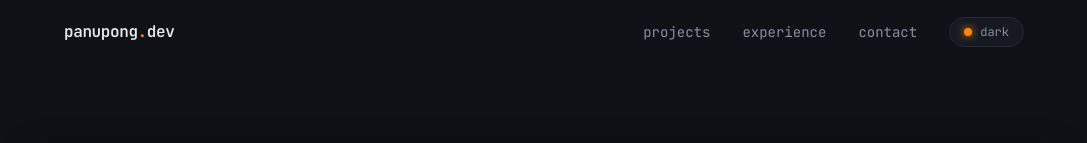
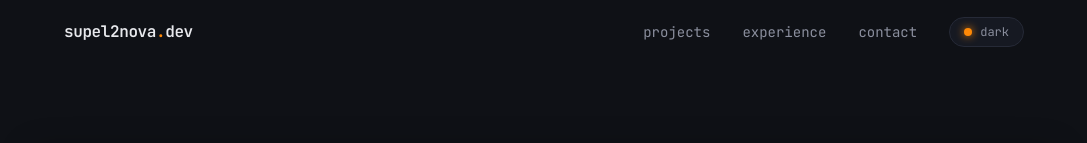
Before and after one commit to supel2nova/web-portfolio, a React (Vite) app: page / in a window 1280 px wide. Shown: the top 143 px of the page, without its empty margins (96-1183 px from the left). Built offline with nearby package versions, Linux system fonts and the light colour scheme.

Commit message:
Update :  meta description and logo name to reflect branding change to Supel2Nova

```diff
--- a/index.html
+++ b/index.html
@@ -5,7 +5,7 @@
   <meta charset="UTF-8" />
   <link rel="icon" type="image/svg+xml" href="/favicon.svg" />
   <meta name="viewport" content="width=device-width, initial-scale=1.0" />
-  <meta name="description" content="Panupong Yapradith — Frontend-focused Software Engineer. Portfolio." />
+  <meta name="description" content="Supel2Nova — Frontend-focused Software Engineer. Portfolio." />
   <title>supel2nova.dev — Software Engineer</title>
   <script>
     try {
--- a/src/components/Nav.tsx
+++ b/src/components/Nav.tsx
@@ -3,9 +3,9 @@ import gsap from 'gsap'
 import { ScrollTrigger } from 'gsap/ScrollTrigger'
 import { useRef, useState } from 'react'
 import { NAV_OFFSET, NAV_SCROLL_START } from '../constants'
-import { useTheme } from '../hooks/useTheme'
 import { NAV_LINKS } from '../data/nav'
 import { usePrefersReducedMotion } from '../hooks/usePrefersReducedMotion'
+import { useTheme } from '../hooks/useTheme'
 
 export default function Nav() {
   const { theme, toggleTheme } = useTheme()
@@ -106,7 +106,7 @@ export default function Nav() {
           onClick={(e) => scrollTo(e, '#top')}
           className="font-mono text-sm md:text-base font-semibold tracking-tight"
         >
-          <span ref={logoRef}>panupong</span>
+          <span ref={logoRef}>supel2nova</span>
           <span className="text-accent">.</span>dev
         </a>
 
```
